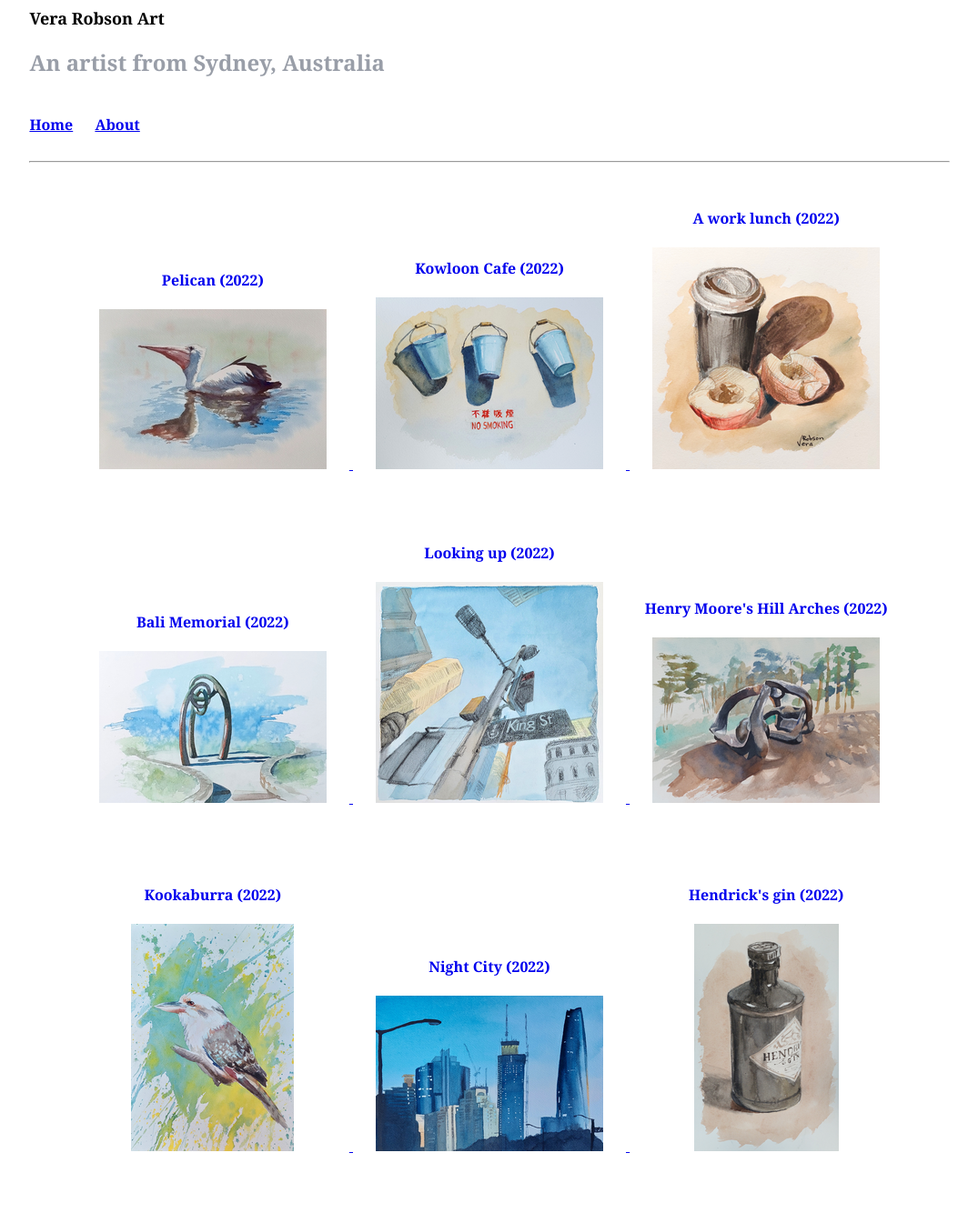
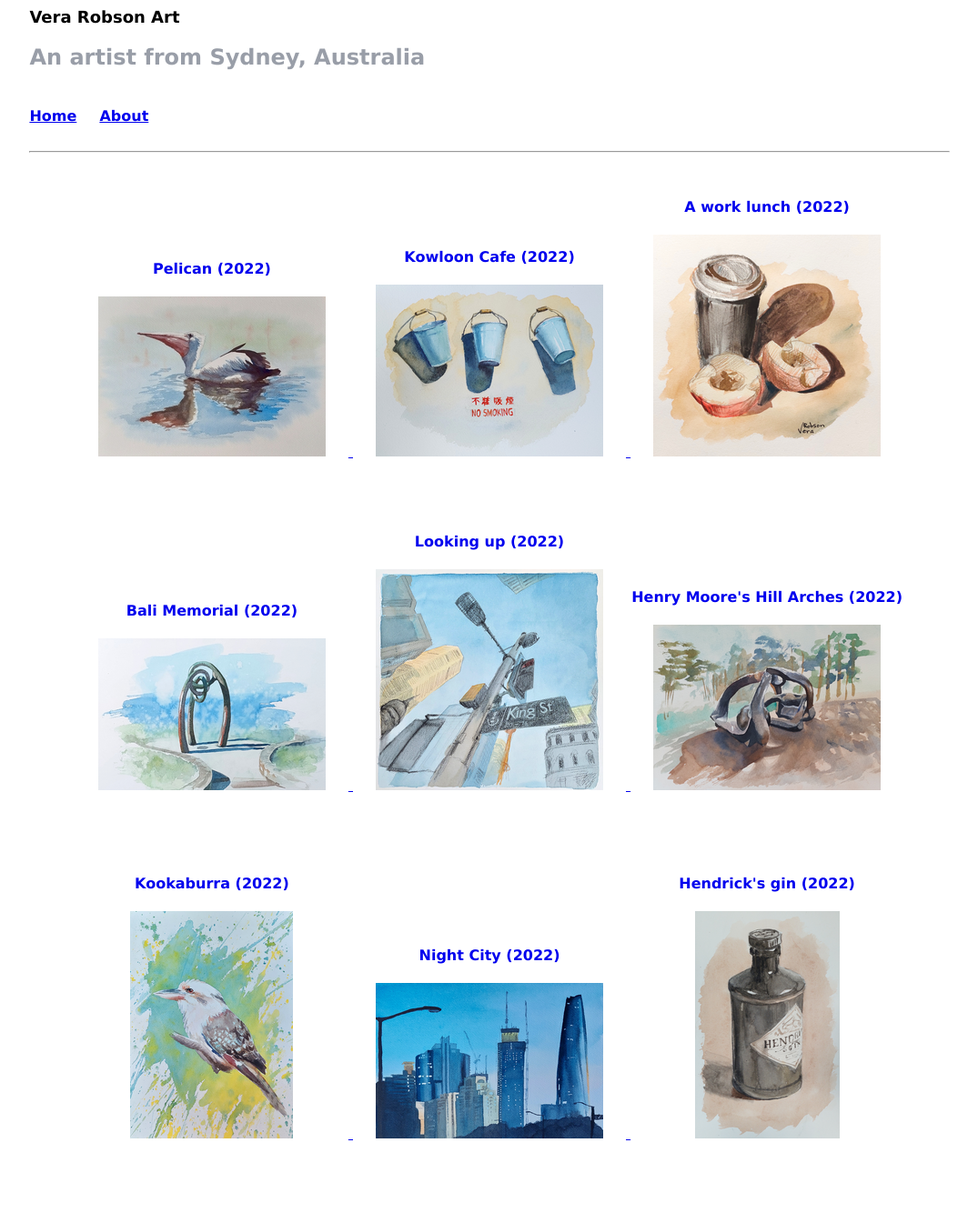
Before and after one commit to verarobsonart/verarobsonart.github.io, a Jekyll site: the page built from test.md, in a window 1280 px wide. Shown: the whole page at 91% size, without its empty margins (102-1177 px from the left). Built offline with Jekyll 4.4.1, drawn with Linux system fonts in a browser that asks for light colours.

Commit message:
Update styles.css

```diff
--- a/assets/css/styles.css
+++ b/assets/css/styles.css
@@ -10,7 +10,7 @@
 }
 
 body {
-  font-family: "Ink Free", Georgia;
+  font-family: "Ink Free", Verdana, Arial, Helvetica, sans-serif;
 }
 
 .sitetitle {
```
